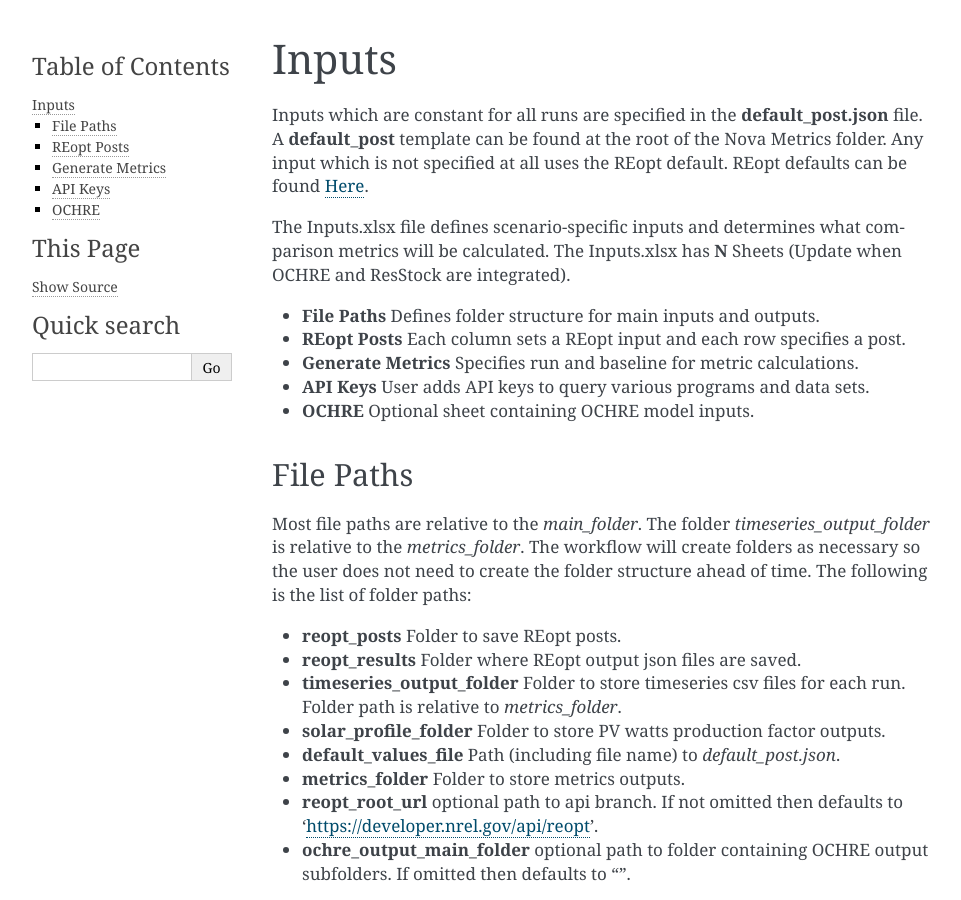
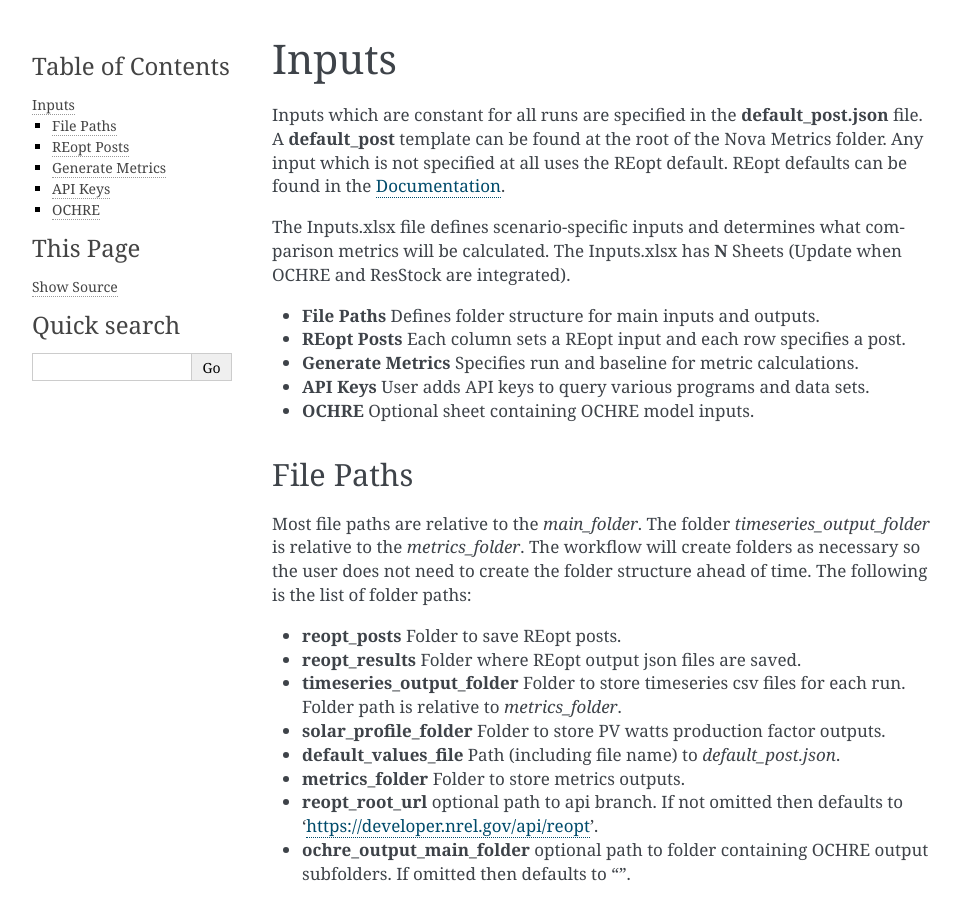
Before and after one commit to sericson0/nova_metrics, a Sphinx documentation site: the page built from docs/source/inputs.rst, in a window 1280 px wide and 900 px high. Shown: the whole window, without its empty margins (148-1109 px from the left). Built offline with Sphinx 7.4.7, drawn with Linux system fonts in a browser that asks for light colours.

Commit message:
Update inputs.rst

```diff
--- a/docs/source/inputs.rst
+++ b/docs/source/inputs.rst
@@ -1,6 +1,6 @@
 Inputs
 ==================
-Inputs which are constant for all runs are specified in the **default_post.json** file. A **default_post** template can be found at the root of the Nova Metrics folder. Any input which is not specified at all uses the REopt default. REopt defaults can be found `Here <https://github.com/NREL/REopt_Lite_API/blob/master/reo/nested_inputs.py>`_.
+Inputs which are constant for all runs are specified in the **default_post.json** file. A **default_post** template can be found at the root of the Nova Metrics folder. Any input which is not specified at all uses the REopt default. REopt defaults can be found in the `Documentation <https://github.com/NREL/REopt_Lite_API/blob/master/reo/nested_inputs.py>`_.
 
 The Inputs.xlsx file defines scenario-specific inputs and determines what comparison metrics will be calculated. The Inputs.xlsx has **N** Sheets (Update when OCHRE and ResStock are integrated).
 
```
